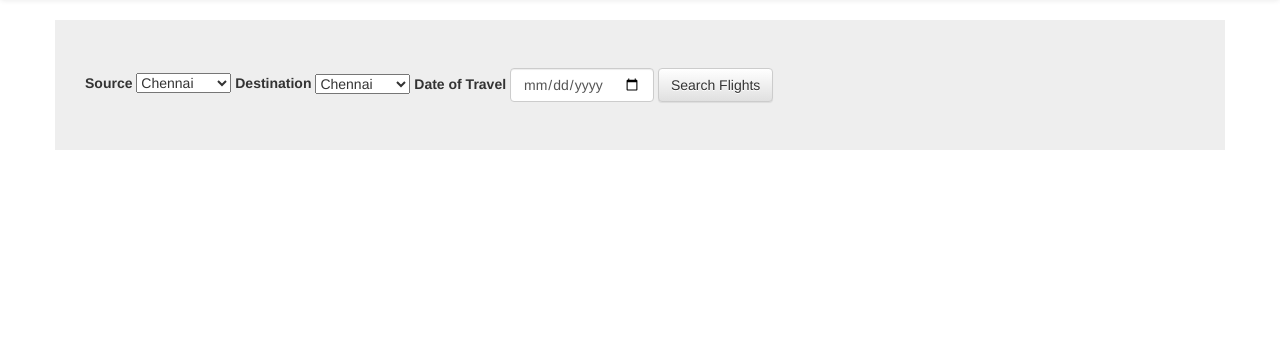
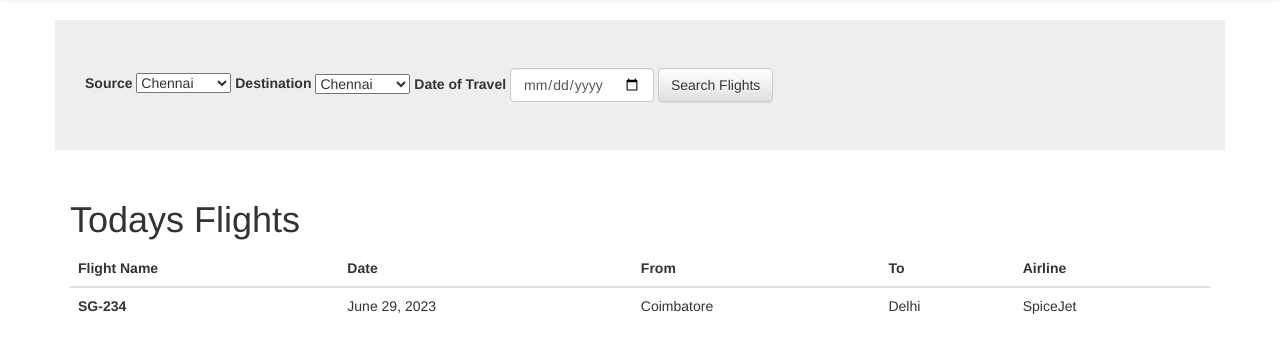
Before and after one commit to Aravind2203/DEVREV-FlightBooking, a Django app: page / in a window 1280 px wide. Shown: the part 52-405 px from the top of the page. Run offline with Django 4.2, Linux system fonts and the light colour scheme; data comes from the database, SQL or seed files in the repository.

Commit message:
UI Changes

```diff
--- a/flight/urls.py
+++ b/flight/urls.py
@@ -16,9 +16,14 @@ Including another URLconf
 """
 from django.contrib import admin
 from django.urls import path,include
+from django.conf import settings
+from django.conf.urls.static import static
 
 urlpatterns = [
     path('admin/', admin.site.urls),
     path('',include('user.urls')),
     path('manage/flight/',include('adminapp.urls'))
 ]
+
+urlpatterns+=static(settings.STATIC_URL,document_root=settings.STATIC_ROOT)
+urlpatterns+=static(settings.MEDIA_URL,document_root=settings.MEDIA_ROOT)
--- a/templates/home.html
+++ b/templates/home.html
@@ -69,6 +69,32 @@
                 <button type="submit" class="btn btn-default">Search Flights</button>
               </form>
           </div>
+          <div class="container">
+          <h1>Todays Flights</h1>
+          <table class="table table-dark">
+            <thead>
+              <tr>
+                <th scope="col">Flight Name</th>
+                <th scope="col">Date</th>
+                <th scope="col">From</th>
+                <th scope="col">To</th>
+                <th scopr="col">Airline</th>
+              </tr>
+            </thead>
+            <tbody>
+              {% for travel in travels %}
+              <tr>
+                <th scope="row">{{travel.flight_id.name}}</th>
+                <td>{{travel.date}}</td>
+                <td>{{travel.flight_id.source}}</td>
+                <td>{{travel.flight_id.destination.name}}</td>
+
+                <td>{{travel.flight_id.airline.name}}</td>
+              </tr>
+              {% endfor %}
+            </tbody>
+          </table>
+          </div>
           {% endblock main %}
     </body>
     <script src="https://cdn.jsdelivr.net/npm/bootstrap@3.3.7/dist/js/bootstrap.min.js" integrity="sha384-Tc5IQib027qvyjSMfHjOMaLkfuWVxZxUPnCJA7l2mCWNIpG9mGCD8wGNIcPD7Txa" crossorigin="anonymous"></script>
--- a/user/views.py
+++ b/user/views.py
@@ -6,12 +6,15 @@ from .models import Bookings,Travel,Airports,Passengers
 from django.views.decorators.csrf import csrf_exempt
 from datetime import datetime
 from .utils import render_to_pdf
+
 # Create your views here.
 
 User=get_user_model()
 def home(request):
     airports=Airports.objects.all()
-    return render(request,"home.html",context={"airports":airports})
+    today=datetime.now().date()
+    travels=Travel.objects.filter(date=today)
+    return render(request,"home.html",context={"airports":airports,"travels":travels})
 
 def searchFlights(request):
     if request.method=="POST":
```
Also changed, not shown: flight/settings.py (+13 -1 lines), templates/book.html (+8 -4 lines).
